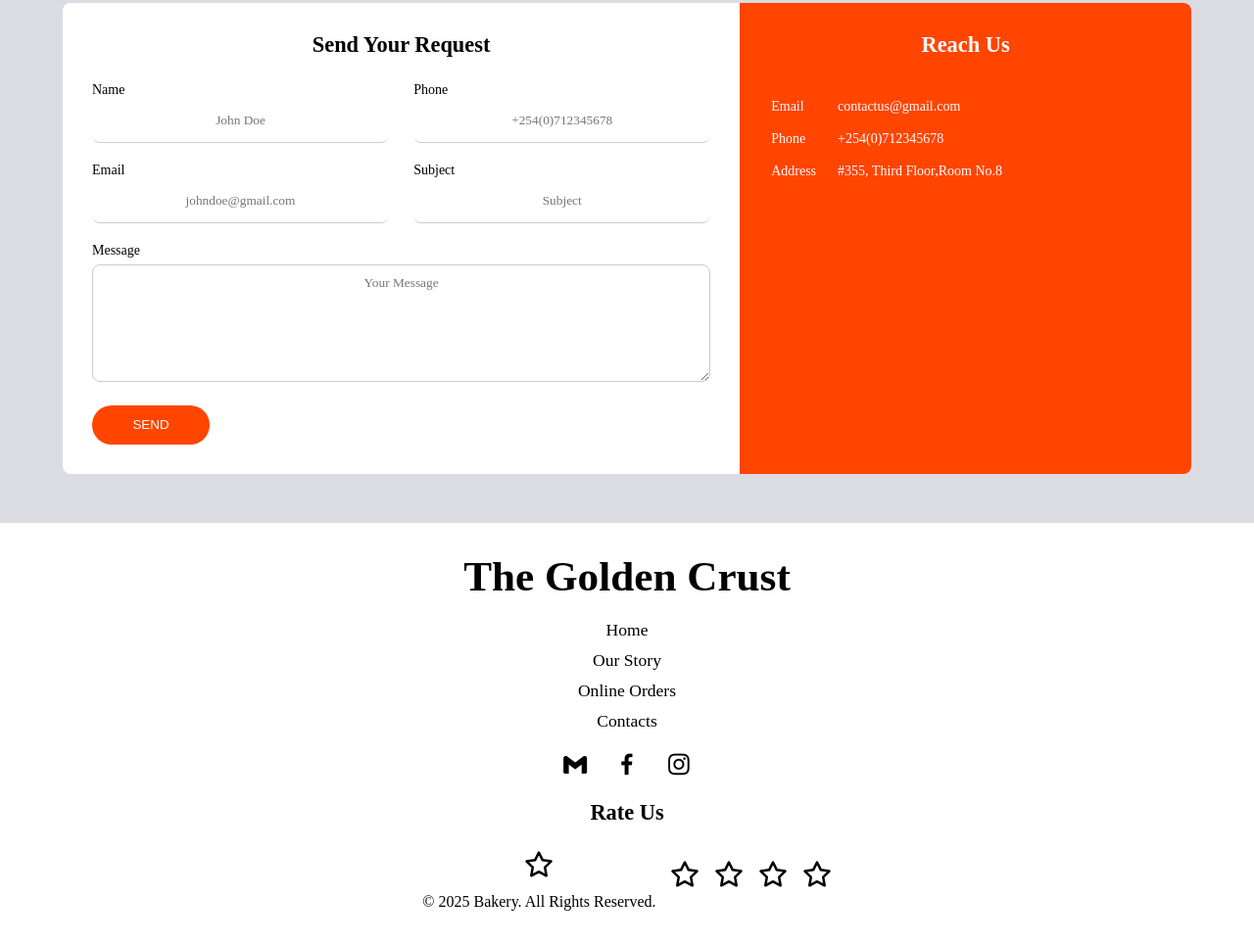
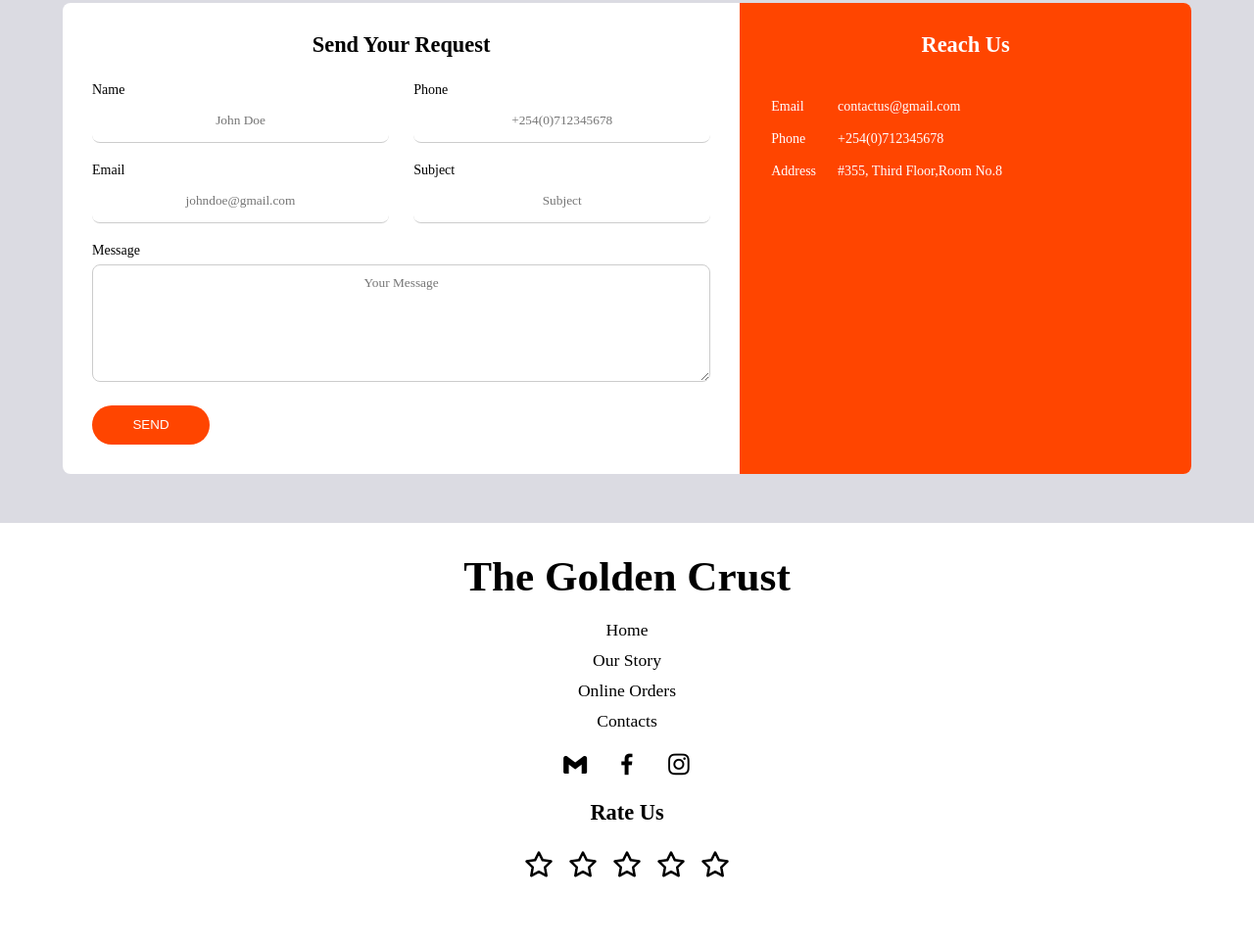
Before and after one commit to Dave-o-loper/Golden-Crust, a plain HTML site: page index.html in a window 1280 px wide. Shown: the part 3087-4052 px from the top of the page at 98% size. After the commit the page ends 4031 px from the top, so only its background shows below. Drawn offline with nearby package versions, Linux system fonts and the light colour scheme; a web font is replaced by a local one.

Commit message:
Update index.html

```diff
--- a/index.html
+++ b/index.html
@@ -369,7 +369,6 @@
                             </polygon>
                         </svg>
                         <div class="ombre"></div>
-                         <p>&copy; 2025 Bakery. All Rights Reserved.</p>
                     </label>
                 </div>
 
```
